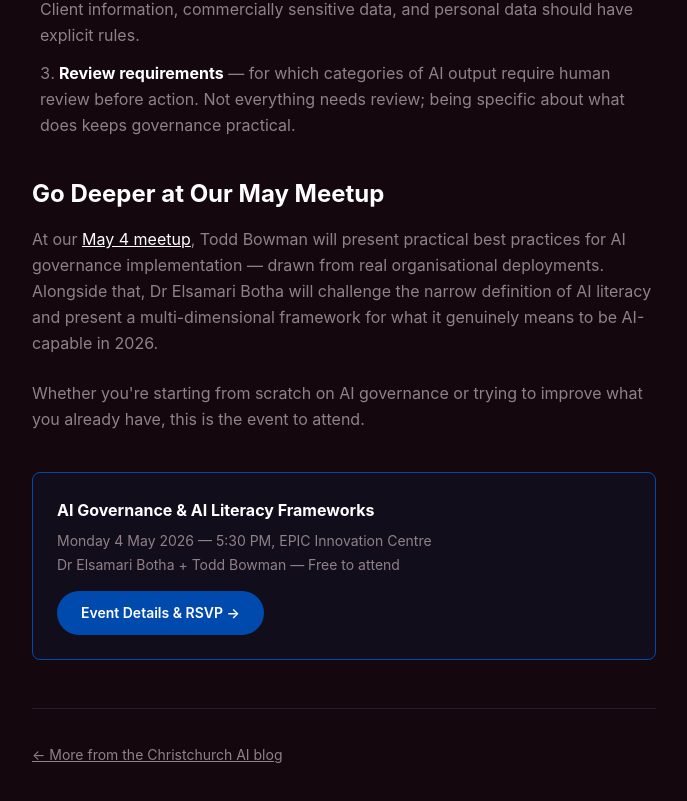
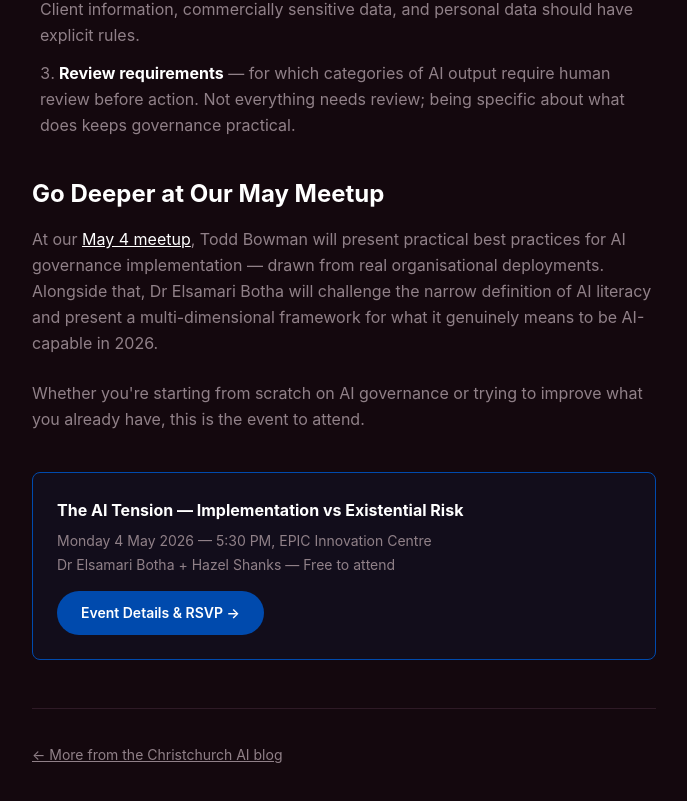
Before and after one commit to caelanhuntress/christchurch-ai, a Next.js app: page /blog/ai-governance-nz-organisations in a window 1280 px wide. Shown: the part 1909-2710 px from the top of the page, without its empty margins (296-983 px from the left). Built offline with nearby package versions, Linux system fonts and the light colour scheme.

Commit message:
Update May 2026 meetup: Hazel Shanks + new featured image

```diff
--- a/app/ai-governance-may-2026/page.tsx
+++ b/app/ai-governance-may-2026/page.tsx
@@ -2,9 +2,20 @@ import type { Metadata } from "next";
 import Link from "next/link";
 
 export const metadata: Metadata = {
-  title: "AI Governance & AI Literacy — May 4, 2026 | Christchurch AI",
-  description: "Christchurch AI meetup May 2026: Dr Elsamari Botha on multi-dimensional AI literacy and Todd Bowman on AI governance implementation. EPIC Innovation Centre.",
-  keywords: ["AI governance Christchurch", "AI literacy NZ", "Christchurch AI meetup May 2026", "AI governance implementation NZ", "Dr Elsamari Botha"],
+  title: "The AI Tension — Implementation vs Existential Risk | Christchurch AI",
+  description: "Christchurch AI meetup May 2026: Dr Elsamari Botha on multi-dimensional AI literacy and Hazel Shanks on The Doom Thesis. EPIC Innovation Centre.",
+  keywords: ["AI governance Christchurch", "AI literacy NZ", "Christchurch AI meetup May 2026", "Hazel Shanks", "Dr Elsamari Botha", "existential risk AI"],
+  openGraph: {
+    title: "The AI Tension — Implementation vs Existential Risk",
+    description: "Dr Elsamari Botha and Hazel Shanks at Christchurch AI — Monday 4 May 2026 at EPIC Innovation Centre.",
+    images: ["https://christchurch-ai.com/chchai-0526-2.png"],
+  },
+  twitter: {
+    card: "summary_large_image",
+    title: "The AI Tension — Implementation vs Existential Risk",
+    description: "Christchurch AI meetup — Dr Elsamari Botha and Hazel Shanks, Monday 4 May 2026.",
+    images: ["https://christchurch-ai.com/chchai-0526-2.png"],
+  },
   alternates: { canonical: "https://christchurch-ai.com/ai-governance-may-2026" },
 };
 
@@ -138,11 +149,11 @@ export default function AIGovernanceMay2026() {
 
           <h2 className="text-2xl font-bold text-white mt-10 mb-4">Who Should Come</h2>
           <ul className="list-disc list-inside space-y-2 ml-2">
-            <li>Business leaders responsible for AI strategy and policy</li>
-            <li>HR, legal, and compliance professionals working on AI governance</li>
+            <li>Business leaders responsible for AI strategy and implementation</li>
+            <li>People interested in AI governance, safety, and existential risk</li>
             <li>Educators and trainers building AI literacy programmes</li>
-            <li>Anyone thinking seriously about responsible AI deployment in their organisation</li>
-            <li>The curious — governance and literacy affect every AI user</li>
+            <li>Anyone curious about what’s at stake as AI capabilities continue to accelerate</li>
+            <li>The curious — implementation and risk affect every serious AI user</li>
           </ul>
 
           <h2 className="text-2xl font-bold text-white mt-10 mb-4">Format</h2>
--- a/app/blog/ai-governance-nz-organisations/page.tsx
+++ b/app/blog/ai-governance-nz-organisations/page.tsx
@@ -126,9 +126,9 @@ export default function AIGovernanceBlog() {
           </p>
 
           <div className="mt-10 p-6 rounded-lg border" style={{ borderColor: "var(--accent)", background: "rgba(0,74,173,0.08)" }}>
-            <p className="font-bold text-white mb-2">AI Governance & AI Literacy Frameworks</p>
+            <p className="font-bold text-white mb-2">The AI Tension — Implementation vs Existential Risk</p>
             <p className="text-sm mb-1">Monday 4 May 2026 — 5:30 PM, EPIC Innovation Centre</p>
-            <p className="text-sm mb-4">Dr Elsamari Botha + Todd Bowman — Free to attend</p>
+            <p className="text-sm mb-4">Dr Elsamari Botha + Hazel Shanks — Free to attend</p>
             <Link href="/ai-governance-may-2026"
               className="inline-block px-6 py-3 rounded-full font-semibold text-sm text-white"
               style={{ background: "var(--accent)" }}>
--- a/app/blog/what-is-christchurch-ai/page.tsx
+++ b/app/blog/what-is-christchurch-ai/page.tsx
@@ -57,7 +57,7 @@ export default function Post() {
           <p>The meetup is organised by <strong className="text-white">Caelan Huntress</strong> of the <a href="https://ai-coaching.academy" target="_blank" rel="noopener noreferrer" className="underline hover:text-white transition-colors">AI Coaching Academy</a>, which sponsors drinks at every event, keeping it free for everyone. The group connects with the <strong className="text-white">AI Forum NZ</strong> and <strong className="text-white">Canterbury Tech</strong> networks.</p>
           <div className="mt-12 rounded-2xl border p-6 text-center" style={{ borderColor: "var(--border)", background: "var(--muted)" }}>
             <div className="font-bold text-white text-lg mb-2">Next Meetup: Monday 4 May 2026</div>
-            <p className="text-sm mb-4">AI Governance and AI Literacy Frameworks at EPIC Innovation Centre</p>
+            <p className="text-sm mb-4">The AI Tension — Implementation vs Existential Risk at EPIC Innovation Centre</p>
             <a href="https://meetup.com/christchurch-ai" target="_blank" rel="noopener noreferrer"
               className="inline-block px-6 py-3 rounded-full font-semibold" style={{ background: "var(--accent)", color: "#ffffff" }}>
               RSVP on Meetup — Free
--- a/app/epic-innovation-ai-events/page.tsx
+++ b/app/epic-innovation-ai-events/page.tsx
@@ -95,8 +95,8 @@ export default function Page() {
               title: "Beyond Prompting: Multi-Dimensional AI Literacy and New Operating Models for the AI Era",
             },
             {
-              speaker: "Todd Bowman",
-              title: "Best Practices for AI Governance Implementation",
+              speaker: "Hazel Shanks",
+              title: "The Doom Thesis — Why 'If Anyone Builds It, Everyone Dies'",
             },
           ].map((talk) => (
             <div key={talk.speaker} className="rounded-xl border p-4" style={{ borderColor: "var(--border)", background: "var(--muted)" }}>
```
Also changed, not shown: 1 other file (tests, documents, lock files or other folders).
